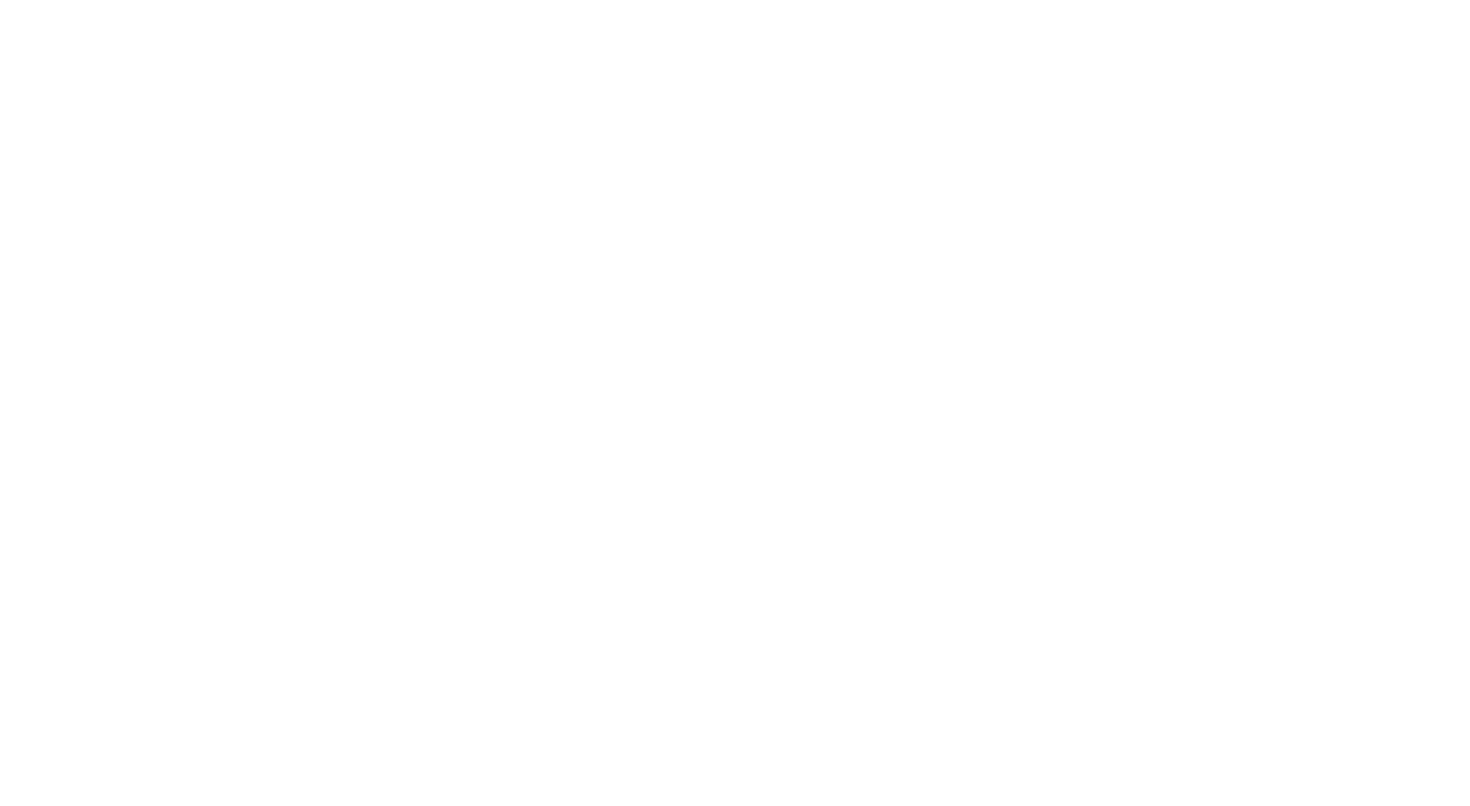
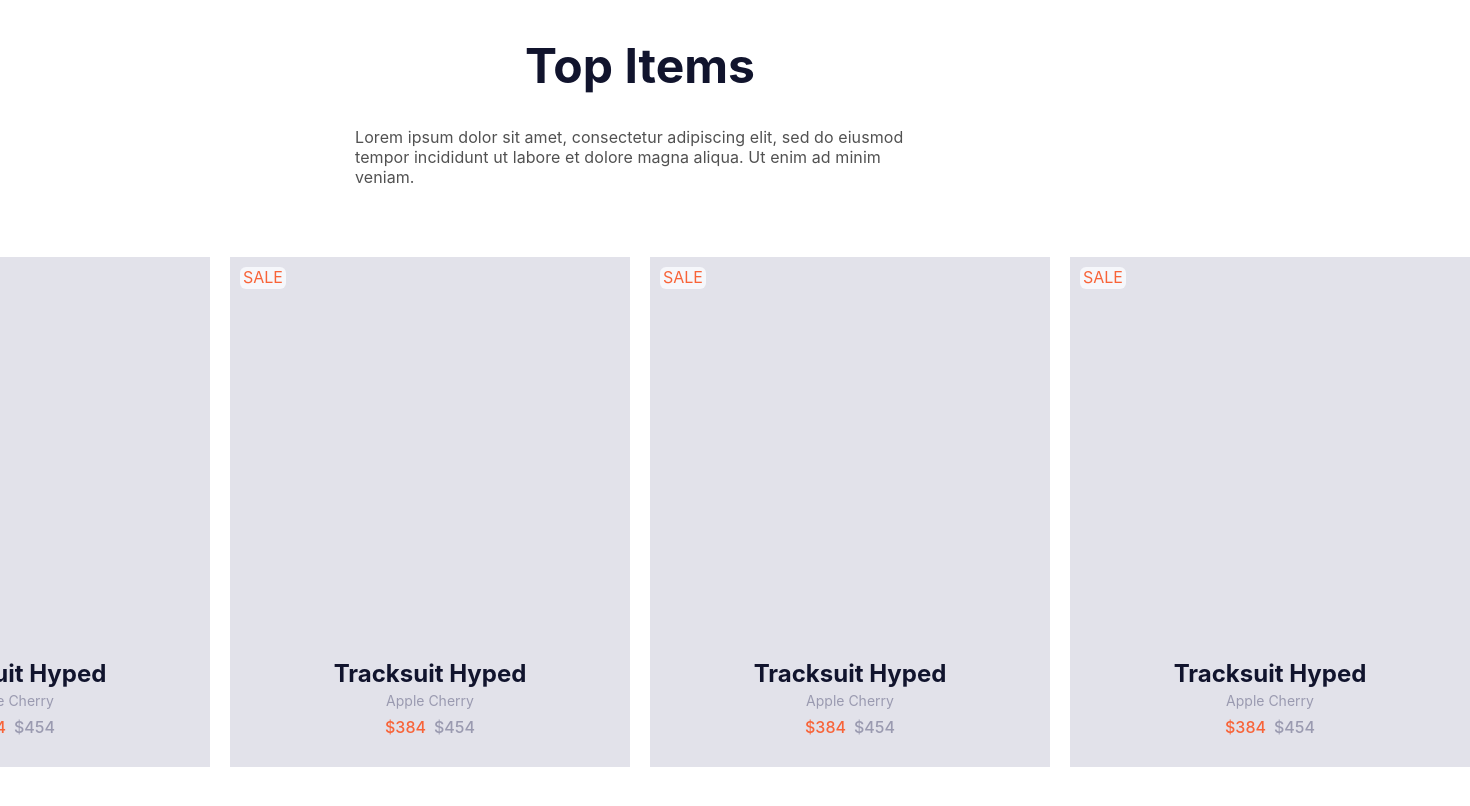
Before and after one commit to MhMahdi94/ecommerce-app, a React (Create React App) app: page / in a window 1280 px wide. Shown: the part 3880-4686 px from the top of the page, 1470 px wide, since content can reach past the window. Before the commit the page ends 3768 px from the top, so only its background shows below. Built offline with nearby package versions, Linux system fonts and the light colour scheme.

Commit message:
flash sale ui

```diff
--- /dev/null
+++ b/src/compnent/flashSale/FlashSale.jsx
@@ -0,0 +1,50 @@
+import './flashSale.scss';
+
+const FlashSale = () => {
+    //Temp
+    const items=[
+        {title:'Tracksuit Hyped', subTitle:'Apple Cherry',newPrice:'$384',oldPrice:'$454'},
+        {title:'Tracksuit Hyped', subTitle:'Apple Cherry',newPrice:'$384',oldPrice:'$454'},
+        {title:'Tracksuit Hyped', subTitle:'Apple Cherry',newPrice:'$384',oldPrice:'$454'},
+        {title:'Tracksuit Hyped', subTitle:'Apple Cherry',newPrice:'$384',oldPrice:'$454'},
+    ];
+  return (
+    <div className='flashSale'>
+        <div className="container">
+            <span className='head'>Top Items</span>
+            <div className="desc">
+                <span>
+                    Lorem ipsum dolor sit amet, consectetur adipiscing elit, sed do eiusmod
+                    tempor incididunt ut labore et dolore magna aliqua. Ut enim ad minim veniam.
+                </span>
+            </div>
+
+            <div className="scrollList">
+                {items.map(item=><div className="item">
+                    <div className="sale">
+                        <span>SALE</span>
+                    </div>
+                    <span className='title'>
+                        Tracksuit Hyped
+                    </span>
+                    <span className="subtitle">
+                        Apple Cherry
+                    </span>
+
+                    <div className="prices">
+                        <div className="new">
+                            $384
+                        </div>
+                        <div className="old">
+                            $454
+                        </div>
+                    </div>
+                </div>)
+                }
+            </div>
+        </div>
+    </div>
+  )
+}
+
+export default FlashSale
--- /dev/null
+++ b/src/compnent/flashSale/flashSale.scss
@@ -0,0 +1,91 @@
+.flashSale{
+    background-color: #FFFFFF;
+    height: 960px;
+    // padding: 108px 0 44x 0;
+    .container{
+
+        display: flex;
+        flex-direction: column;
+        align-items: center;
+        justify-content: center;
+        .head{
+            margin-top: 108px;
+            font-size: 48px;
+            font-weight: 700;
+            color: #11142D;
+        }
+        .desc{
+            padding: 0px 355px;
+            margin-top: 32px;
+            span{
+                color: #515151;
+                font-style: normal;
+                font-weight: 400;
+                font-size: 16px;
+                line-height: 20px;
+                text-align: center;
+                letter-spacing: 0.005em;
+
+            }
+        }
+        .scrollList{
+           margin-top: 70px;
+           display: flex;
+           align-items: center;
+           gap: 20px;
+            .item{
+                width: 400px;
+                height: 450px;
+                background-color: #E2E2EA;
+                position: relative;
+                display: flex;
+                flex-direction: column;
+                align-items: center;
+                justify-content: flex-end;
+                padding: 30px 0px;
+                gap: 8px;
+                .title{
+                    color: #11142D;
+                    font-size: 24px;
+                    font-weight: 700;
+                    line-height: 20px ;
+                }
+                .subtitle{
+                    color: #9A9AB0;
+                    font-weight: 400;
+                    font-size: 14px;
+                }
+
+                .prices{
+                    display: flex;
+                    gap: 8px;
+                    .new{
+                        color: #F86338;
+                        font-size: 16px;
+                        font-weight: 500;
+                        line-height: 20px;
+                    }
+                    .old{
+                        color: #9A9AB0;
+                        font-size: 16px;
+                        font-weight: 500;
+                        line-height: 20px;
+                    }
+                }
+
+                .sale{
+                    width: 46px;
+                    height: 22px;
+                    color: #F86338;
+                    background-color: #F6F7FB;
+                    text-align: center;
+                    border-radius: 6px;
+                    position: absolute;
+                    top: 10px;
+                    left: 10px;
+                }
+
+            }
+        }
+    }
+}
--- a/src/compnent/prime/prime.scss
+++ b/src/compnent/prime/prime.scss
@@ -1,7 +1,8 @@
 .prime{
     margin-top: 120px;
     background-color:transparent;
-    position: relative;
+    display: flex;
+    flex-direction: column;
     h2{
         font-size: 48px;
         font-weight: 700;
@@ -72,9 +73,7 @@
         border-radius: 8px;
         color: #FFFFFF;
         background-color: #F86338;
-        position: absolute;
-        left: 0;
-        right: 0;
+        align-items: center;
         margin: auto;
         cursor: pointer;
         font-size: 16px;
--- a/src/pages/home/Home.jsx
+++ b/src/pages/home/Home.jsx
@@ -1,3 +1,4 @@
+import FlashSale from '../../compnent/flashSale/FlashSale'
 import Hero from '../../compnent/hero/Hero'
 import Prime from '../../compnent/prime/Prime'
 import './home.scss'
@@ -7,6 +8,7 @@ const Home = () => {
     <div className='home'>
        <Hero/>
        <Prime/>
+       <FlashSale/>
     </div>
   )
 }
```
Also changed, not shown: src/assets/Slider.png (added).
